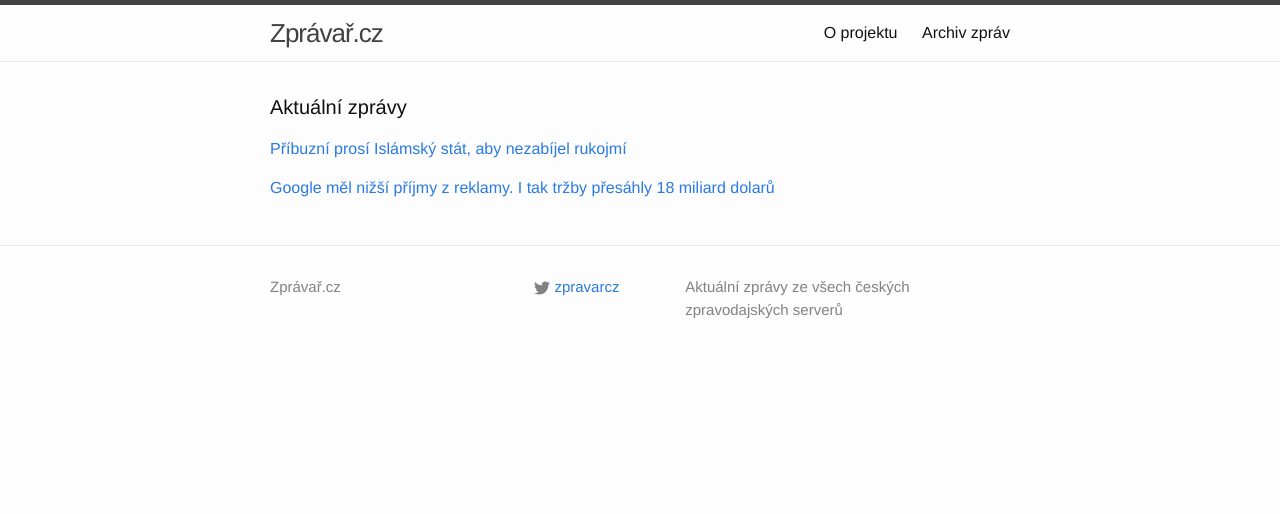
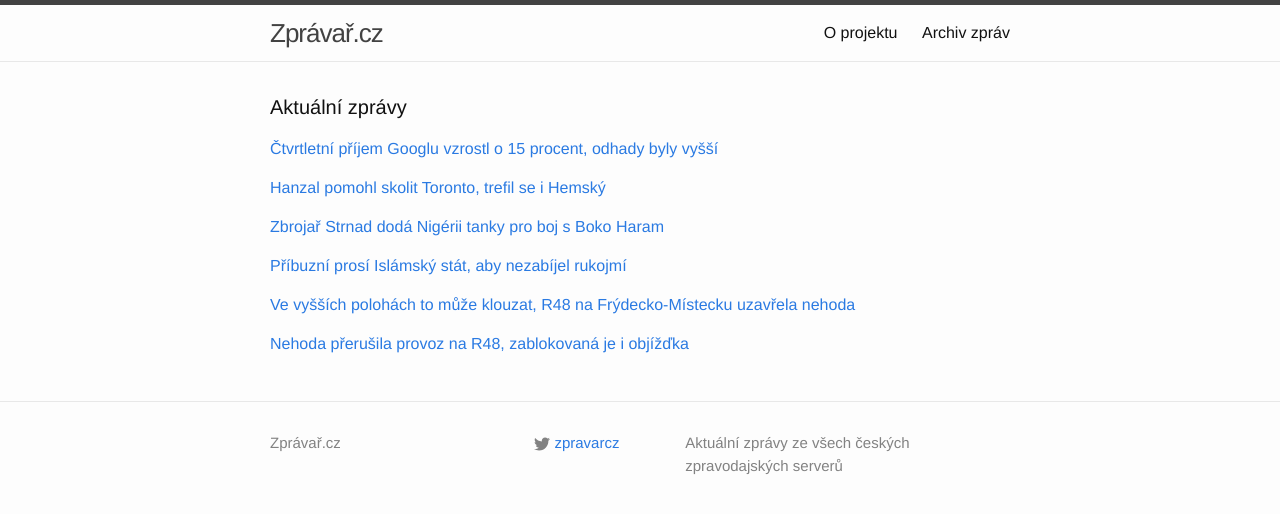
Before and after one commit to adliska/zpravar, a Jekyll site: the page built from index.html, in a window 1280 px wide. Shown: the top 514 px of the page. Built offline with Jekyll 4.4.1, drawn with Linux system fonts in a browser that asks for light colours.

Commit message:
zpravar news update

```diff
--- a/index.html
+++ b/index.html
@@ -5,19 +5,53 @@ layout: default
 <div class="home">
     <h1 class="page-heading">Aktuální zprávy</h1>
 
-<p><a href="javascript:;" onclick="toggle_visibility('zpravy0')">Příbuzní prosí Islámský stát, aby nezabíjel rukojmí</a></p>
+<p><a href="javascript:;" onclick="toggle_visibility('zpravy0')">Čtvrtletní příjem Googlu vzrostl o 15 procent, odhady byly vyšší</a></p>
 <div id="zpravy0" style="display:none">
+<ul>
+<li><a href=http://e-svet.e15.cz/it-byznys/ctvrtletni-prijem-googlu-vzrostl-o-15-procent-odhady-byly-vyssi-1158098>Čtvrtletní příjem Googlu vzrostl o 15 procent, odhady byly vyšší - e-svet.e15.cz</a></li>
+<li><a href=http://e-svet.e15.cz/it-byznys/trzby-amazonu-vzrostly-o-15-procent-zisk-na-akcii-predcil-odhady-1158101>Tržby Amazonu vzrostly o 15 procent, zisk na akcii předčil odhady - e-svet.e15.cz</a></li>
+<li><a href=http://byznys.ihned.cz/c1-63457970-amazon-utrzil-temer-30-miliard-dolaru-cisty-zisk-mu-klesl-o-25-milionu>Amazon utržil téměř 30 miliard dolarů, čistý zisk mu klesl o 25 milionů - byznys.ihned.cz</a></li>
+<li><a href=http://byznys.ihned.cz/c1-63457960-google-mel-nizsi-prijmy-z-reklamy-i-tak-trzby-presahly-18-miliard-dolaru>Google měl nižší příjmy z reklamy. I tak tržby přesáhly 18 miliard dolarů - byznys.ihned.cz</a></li>
+<li><a href=http://byznys.ihned.cz/c1-63457960-prijem-google-byl-nizsi-kvuli-ziskum-z-reklam-i-tak-vydelal-18-miliard>Příjem Google byl nižší kvůli ziskům z reklam, i tak vydělal 18 miliard - byznys.ihned.cz</a></li>
+<li><a href=http://www.novinky.cz/internet-a-pc/360230-rekordni-trzby-amazonu.html>Rekordní tržby Amazonu - www.novinky.cz</a></li>
+</ul>
+</div><p><a href="javascript:;" onclick="toggle_visibility('zpravy1')">Hanzal pomohl skolit Toronto, trefil se i Hemský</a></p>
+<div id="zpravy1" style="display:none">
+<ul>
+<li><a href=http://www.tyden.cz/rubriky/sport/hokej/nhl/hanzal-pomohl-skolit-toronto-trefil-se-i-hemsky_331815.html>Hanzal pomohl skolit Toronto, trefil se i Hemský - www.tyden.cz</a></li>
+<li><a href=http://hokej.idnes.cz/nhl-hokej-souhrn-dne-0qh-/nhl.aspx?c=A150130_071241_nhl_ten>Hanzal pálí. A hokejistům Arizony série proher končí. Trefil se i Hemský - hokej.idnes.cz</a></li>
+<li><a href=http://www.denik.cz/hokej/hanzal-pomohl-arizone-ukoncit-serii-porazek-trefil-se-i-hemsky-20150130.html>Hanzal pomohl Arizoně ukončit sérii porážek, trefil se i Hemský - www.denik.cz</a></li>
+<li><a href=http://www.sportovninoviny.cz/zpravy/hanzal-pomohl-arizone-ukoncit-serii-porazek-trefil-se-i-hemsky/1175183>Hanzal pomohl Arizoně ukončit sérii porážek, trefil se i Hemský - www.sportovninoviny.cz</a></li>
+<li><a href=http://sport.aktualne.cz/hanzal-viteznym-golem-rozhodl-zapas-hertl-na-dva-prihral/r~7dfae374a84111e490f70025900fea04/>Hanzal vítězným gólem rozhodl zápas, Hertl na dva přihrál - sport.aktualne.cz</a></li>
+</ul>
+</div><p><a href="javascript:;" onclick="toggle_visibility('zpravy2')">Zbrojař Strnad dodá Nigérii tanky pro boj s Boko Haram</a></p>
+<div id="zpravy2" style="display:none">
+<ul>
+<li><a href=http://www.denik.cz/ekonomika/zbrojar-strnad-doda-nigerii-tanky-pro-boj-s-boko-haram-20150130.html>Zbrojař Strnad dodá Nigérii tanky pro boj s Boko Haram - www.denik.cz</a></li>
+<li><a href=http://zpravy.e15.cz/domaci/udalosti/zbrojar-strnad-doda-nigerii-tanky-pro-boj-s-boko-haram-1158096>Zbrojař Strnad dodá Nigérii tanky pro boj s Boko Haram - zpravy.e15.cz</a></li>
+<li><a href=http://zpravy.idnes.cz/cesko-strnad-tanky-nigerie-boko-haram-excalibur-group-pfi-/zahranicni.aspx?c=A150130_065138_zahranicni_aha>České tanky míří do boje s Boko Haram, Nigérie za ně dá 200 milionů - zpravy.idnes.cz</a></li>
+<li><a href=http://www.ceskenoviny.cz/zpravy/zpravy/zbrojar-strnad-doda-nigerii-tanky-pro-boj-s-boko-haram/1175167>Zbrojař Strnad dodá Nigérii tanky pro boj s Boko Haram - www.ceskenoviny.cz</a></li>
+</ul>
+</div><p><a href="javascript:;" onclick="toggle_visibility('zpravy3')">Příbuzní prosí Islámský stát, aby nezabíjel rukojmí</a></p>
+<div id="zpravy3" style="display:none">
 <ul>
 <li><a href=http://www.novinky.cz/zahranicni/blizky-a-stredni-vychod/360231-pribuzni-prosi-islamsky-stat-aby-nezabijel-rukojmi.html>Příbuzní prosí Islámský stát, aby nezabíjel rukojmí - www.novinky.cz</a></li>
 <li><a href=http://www.ceskatelevize.cz/ct24/svet/299979-po-neuspesnem-jednani-prosi-rodiny-o-propusteni-rukojmich-islamistu/>Po neúspěšném jednání prosí rodiny o propuštění rukojmích islamistů - www.ceskatelevize.cz</a></li>
 <li><a href=http://www.novinky.cz/zahranicni/blizky-a-stredni-vychod/360231-pribuzni-rukojmi-prosi-islamsky-stat-aby-nezabijel-rukojmi.html>Příbuzní rukojmí prosí Islámský stát, aby nezabíjel rukojmí - www.novinky.cz</a></li>
 <li><a href=http://www.ceskenoviny.cz/zpravy/zpravy/rodiny-prosi-o-propusteni-rukojmich-is-jednani-neuspela/1175178>Rodiny prosí o propuštění rukojmích IS, jednání neuspěla - www.ceskenoviny.cz</a></li>
 </ul>
-</div><p><a href="javascript:;" onclick="toggle_visibility('zpravy1')">Google měl nižší příjmy z reklamy. I tak tržby přesáhly 18 miliard dolarů</a></p>
-<div id="zpravy1" style="display:none">
+</div><p><a href="javascript:;" onclick="toggle_visibility('zpravy4')">Ve vyšších polohách to může klouzat, R48 na Frýdecko-Místecku uzavřela nehoda</a></p>
+<div id="zpravy4" style="display:none">
 <ul>
-<li><a href=http://byznys.ihned.cz/c1-63457960-google-mel-nizsi-prijmy-z-reklamy-i-tak-trzby-presahly-18-miliard-dolaru>Google měl nižší příjmy z reklamy. I tak tržby přesáhly 18 miliard dolarů - byznys.ihned.cz</a></li>
-<li><a href=http://byznys.ihned.cz/c1-63457960-prijem-google-byl-nizsi-kvuli-ziskum-z-reklam-i-tak-vydelal-18-miliard>Příjem Google byl nižší kvůli ziskům z reklam, i tak vydělal 18 miliard - byznys.ihned.cz</a></li>
-<li><a href=http://www.novinky.cz/internet-a-pc/360230-rekordni-trzby-amazonu.html>Rekordní tržby Amazonu - www.novinky.cz</a></li>
+<li><a href=http://www.denik.cz/z_domova/nehoda-dvou-nakladnich-aut-uzavrela-r48-na-frydecko-mistecku-20150130.html>Ve vyšších polohách to může klouzat, R48 na Frýdecko-Místecku uzavřela nehoda - www.denik.cz</a></li>
+<li><a href=http://www.ceskenoviny.cz/zpravy/zpravy/dopravu-misty-komplikuji-snehove-jazyky/1175186>Dopravu místy komplikují sněhové jazyky - www.ceskenoviny.cz</a></li>
+<li><a href=http://www.ceskatelevize.cz/ct24/domaci/299980-ridicum-hlavne-na-morave-komplikuje-cestu-snih-i-vitr/>Řidičům hlavně na Moravě komplikuje cestu sníh i vítr - www.ceskatelevize.cz</a></li>
+</ul>
+</div><p><a href="javascript:;" onclick="toggle_visibility('zpravy5')">Nehoda přerušila provoz na R48, zablokovaná je i objížďka</a></p>
+<div id="zpravy5" style="display:none">
+<ul>
+<li><a href=http://www.novinky.cz/krimi/360232-nehoda-prerusila-provoz-na-r48-zablokovana-je-i-objizdka.html>Nehoda přerušila provoz na R48, zablokovaná je i objížďka - www.novinky.cz</a></li>
+<li><a href=http://zpravy.aktualne.cz/regiony/moravskoslezsky/nehoda-dvou-nakladnich-aut-uzavrela-r48-na-frydecko-mistecku/r~962ac3d0a84411e490f70025900fea04/>Nehoda dvou nákladních aut uzavřela R48 na Frýdecko-Místecku - zpravy.aktualne.cz</a></li>
+<li><a href=http://www.novinky.cz/krimi/360232-nehoda-prerusila-provoz-na-r48.html>Nehoda přerušila provoz na R48 - www.novinky.cz</a></li>
 </ul>
 </div></div>
```
